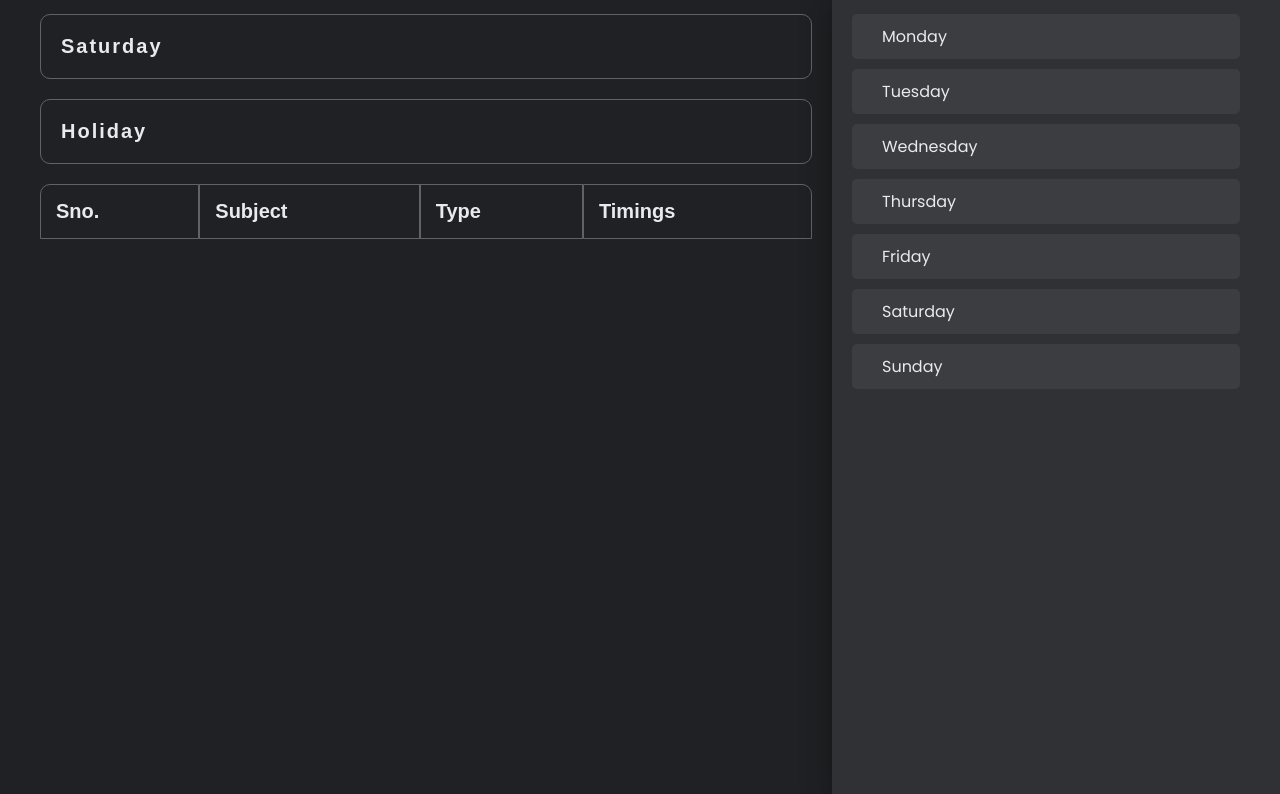
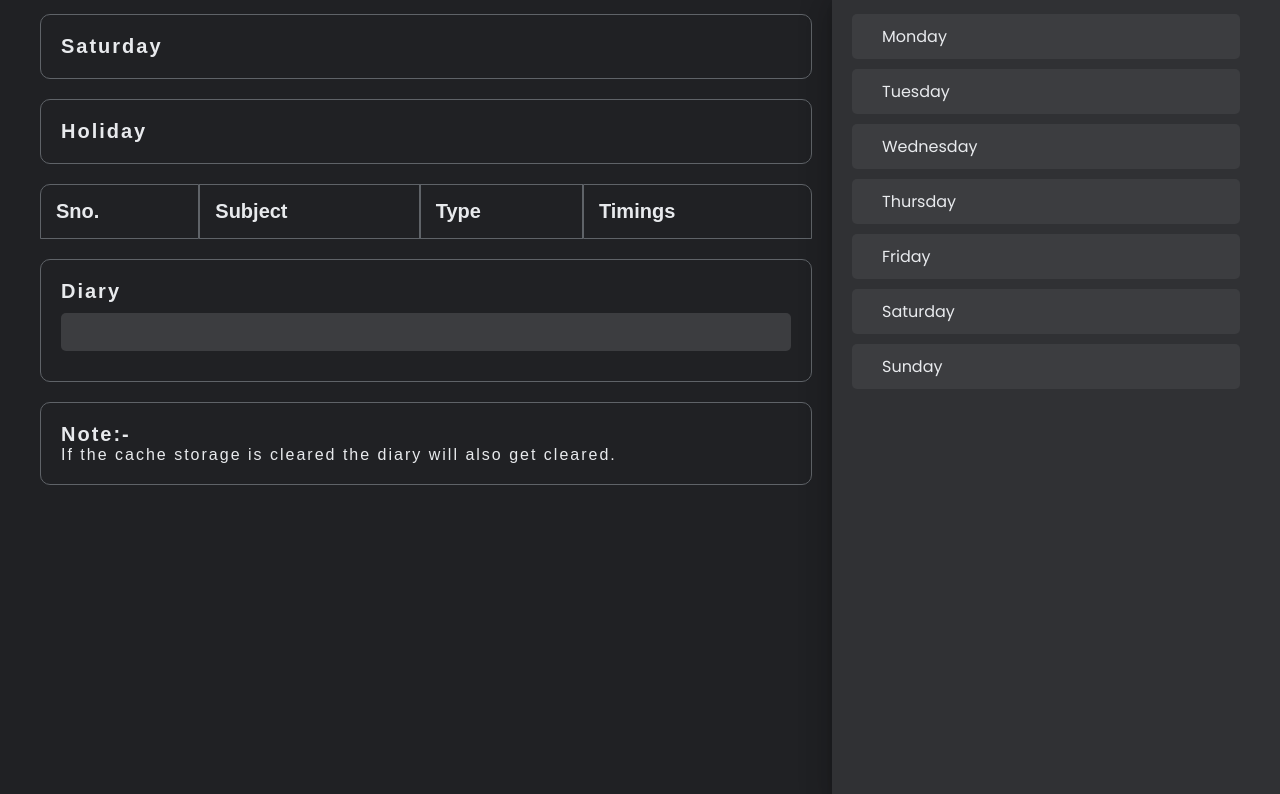
Before and after one commit to ArjunVarshney/Time-table, a plain HTML site: page index.html in a window 1280 px wide. Shown: the part 70-864 px from the top of the page. Drawn offline with Linux system fonts and the light colour scheme; a web font is replaced by a local one.

Commit message:
Added diary

```diff
--- /dev/null
+++ b/diary.js
@@ -0,0 +1,19 @@
+let diary = document.querySelector(".diary");
+show();
+function show() {
+  let notes = localStorage.getItem("notes");
+  if (notes == null) {
+    notesobj = "";
+  } else {
+    notesobj = JSON.parse(notes);
+  }
+  diary.innerText = notesobj;
+}
+
+diary.addEventListener("input", () => {
+  save();
+});
+
+function save() {
+  localStorage.setItem("notes", JSON.stringify(diary.innerText));
+}
--- a/index.html
+++ b/index.html
@@ -51,9 +51,15 @@
             <tbody></tbody>
          </table>
       </div>
-
+      <div class="day">Diary
+         <div class="diary" contenteditable="true">hello moto</div>
+      </div>
+      <div class="day">Note:-
+         <div class="notice">If the cache storage is cleared the diary will also get cleared.</div>
+      </div>
    </main>
 </body>
 <script src="main.js"></script>
+<script src="diary.js"></script>
 
 </html>
--- a/style.css
+++ b/style.css
@@ -83,6 +83,22 @@ main {
   letter-spacing: 2px;
   font-size: 20px;
   border: 1px solid var(--secondary);
+}
+.diary{
+  font-weight: normal;
+  font-size: medium;
+  margin: 10px 0px;
+  padding: 10px;
+  background: var(--secondaryside);
+  border-radius: 5px;
+}
+.notice{
+  font-weight: normal;
+  font-size: medium;
+  border-radius: 5px;
+}
+.diary:focus{
+  outline: none;
 }
 main .table table {
   padding: 0 20px;
```
